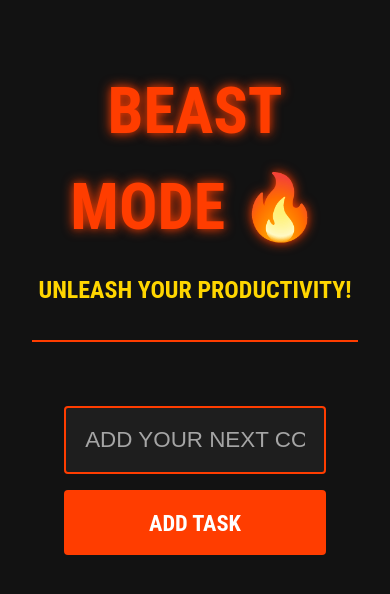
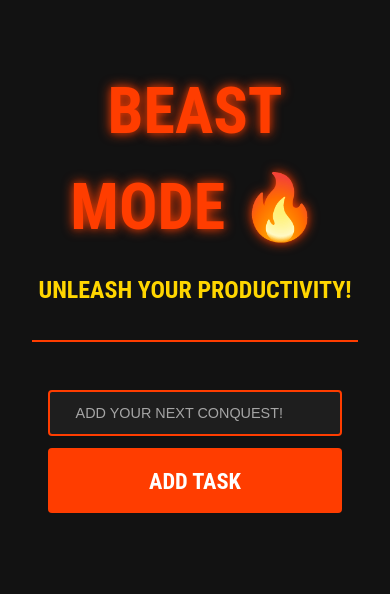
Before and after one commit to Rakeye/beast-mode, a React (Create React App) app: page / in a window 390 px wide. Shown: the top 594 px of the page. Built offline with nearby package versions, Linux system fonts and the light colour scheme.

Commit message:
Added responsive styles for mobile devices

```diff
--- a/src/components/TaskManager/styles.ts
+++ b/src/components/TaskManager/styles.ts
@@ -17,6 +17,14 @@ export const TaskManagerContainer = styled.div`
   max-width: 600px;
   margin: 0 auto;
   width: 100%;
+
+  @media (max-width: 768px) {
+    padding: 1.5rem;
+  }
+
+  @media (max-width: 480px) {
+    padding: 1rem;
+  }
 `;
 
 export const InputContainer = styled.div`
@@ -26,6 +34,10 @@ export const InputContainer = styled.div`
   gap: 1rem;
   width: 100%;
   margin: 0 auto;
+
+  @media (max-width: 480px) {
+    gap: 0.8rem;
+  }
 `;
 
 export const TaskInput = styled.input`
@@ -44,6 +56,26 @@ export const TaskInput = styled.input`
 
   &::placeholder {
     color: rgba(255, 255, 255, 0.6);
+    font-size: 1.4rem;
+
+    @media (max-width: 768px) {
+      font-size: 1rem;
+    }
+
+    @media (max-width: 480px) {
+      font-size: 0.9rem;
+      padding: 0.8rem;
+    }
+  }
+
+  @media (max-width: 768px) {
+    font-size: 1rem;
+    padding: 1rem;
+  }
+
+  @media (max-width: 480px) {
+    font-size: 0.9rem;
+    padding: 0.8rem;
   }
 `;
 
```
